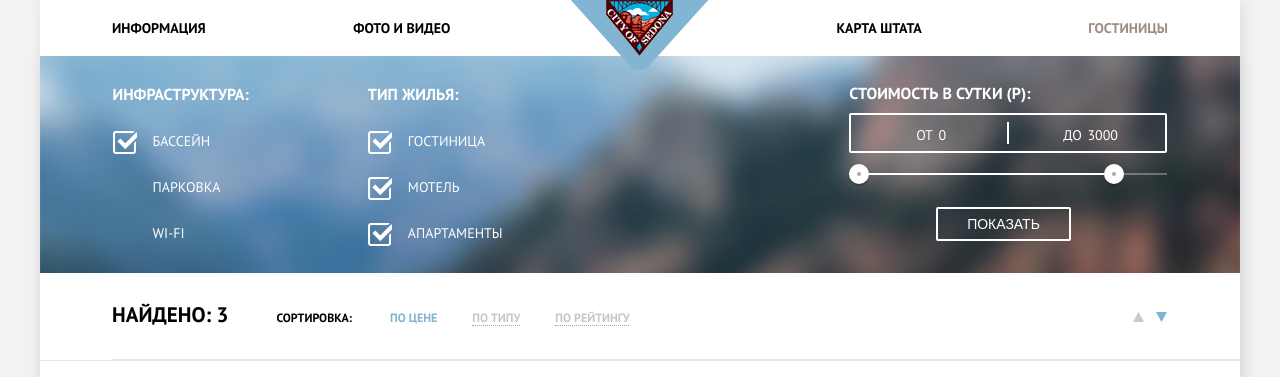
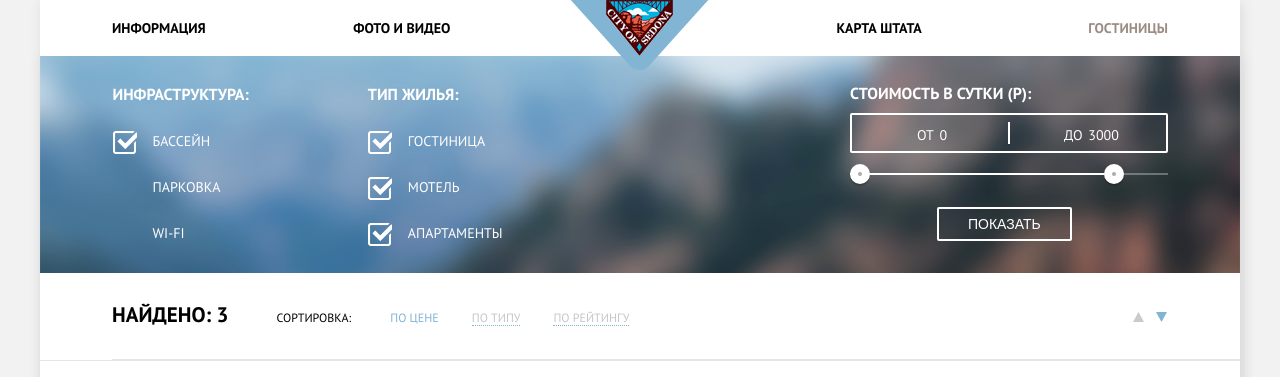
Before and after one commit to CptKokao/454795-sedona, a plain HTML site: page catalog.html in a window 1280 px wide. Shown: the top 377 px of the page. Drawn offline with Linux system fonts and the light colour scheme.

Commit message:
change#13.2 (для проверки)
1. Убрфл width
2. Для sorting-list поставил font-weight: normal;

```diff
--- a/css/styles.css
+++ b/css/styles.css
@@ -238,7 +238,6 @@ input[type="radio"].visually-hidden {
   margin: 0 auto;
   margin-top: 57px;
   margin-bottom: 83px;
-  width: 1200px;
 }
 
 .features-item {
@@ -730,9 +729,10 @@ input[type="radio"].visually-hidden {
 .filter-range {
   width: 318px;
   margin-top: 27px;
-  margin-left: 312px;
   color: #ffffff;
   text-transform: uppercase;
+  margin-left: auto;
+  margin-right: 72px;
 }
 
 .filter-range-title {
@@ -863,22 +863,20 @@ input[type="radio"].visually-hidden {
   list-style: none;
   font-size: 12px;
   line-height: 18px;
-}
-
-.sorting-list {
-padding: 0;
+  padding: 0;
+  font-weight: normal;
 }
 
 .sorting-item {
   margin-left: 48px;
-  margin-right: 3px;
+  margin-right: 6px;
 }
 
 
 .sorting-type {
   color: #c6c6c6;
   border-bottom: 1px dotted #81b3d2;
-  margin-left: 35px;
+  margin-left: 33px;
 }
 
 .sorting-type:hover {
```
